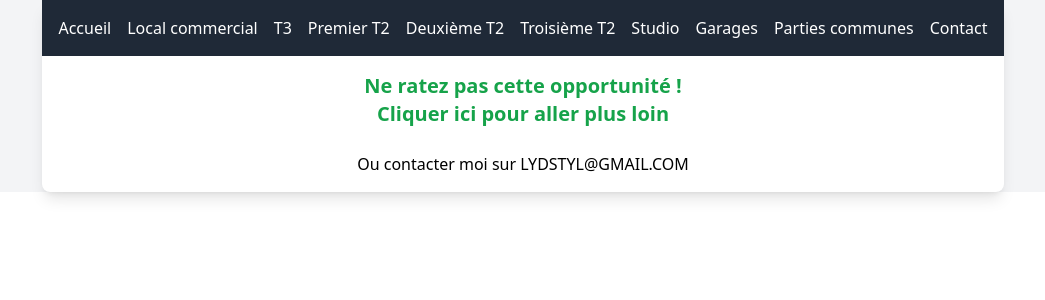
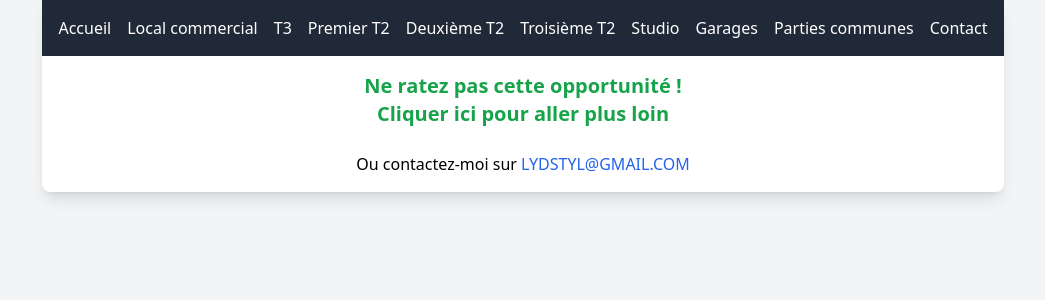
Before and after one commit to lydstyl/250219-logis-ange, a Next.js app: page /contact in a window 1280 px wide. Shown: the top 300 px of the page, without its empty margins (117-1162 px from the left). Built offline with nearby package versions, Linux system fonts and the light colour scheme.

Commit message:
Chante some texte, email link and css.

```diff
--- a/app/contact/page.tsx
+++ b/app/contact/page.tsx
@@ -11,7 +11,15 @@ export default function Contact() {
           Cliquer ici pour aller plus loin
         </a>
       </p>
-      <p className='text-center'>Ou contacter moi sur LYDSTYL@GMAIL.COM</p>
+      <p className='text-center'>
+        Ou contactez-moi sur{' '}
+        <a
+          href='mailto:lydstyl@gmail.com'
+          className='text-blue-600 hover:underline'
+        >
+          LYDSTYL@GMAIL.COM
+        </a>
+      </p>
     </>
   )
 }
--- a/app/layout.tsx
+++ b/app/layout.tsx
@@ -26,9 +26,9 @@ export default function RootLayout({
   return (
     <html lang='fr'>
       <body
-        className={`${geistSans.variable} ${geistMono.variable} antialiased`}
+        className={`${geistSans.variable} ${geistMono.variable} antialiased bg-gray-100`}
       >
-        <main className='flex flex-col items-center  bg-gray-100'>
+        <main className='flex flex-col items-center'>
           <div className='max-w-5xl bg-white p-0 rounded-lg shadow-lg'>
             <Nav />
             <div className='p-4'>{children}</div>
--- a/app/page.tsx
+++ b/app/page.tsx
@@ -74,6 +74,12 @@ export default function Home() {
         Cet immeuble est rentable et bien entretenu.
       </p>
 
+      <p className='text-lg text-gray-700 mb-4'>
+        Il est possible d&apos;acheter la SCI avec l&apos;immeuble ou juste
+        l&apos;immeuble en fonction de ce qui est le mieux pour l&apos;acheteur
+        et le vendeur.
+      </p>
+
       <p className='text-center text-xl font-bold text-green-600'>
         <a
           href='https://docs.google.com/forms/d/1fnmE1A-iPCkiiUdbFCFF7hRCDCpWVG7W7S8CtUj8fxg/edit'
```
